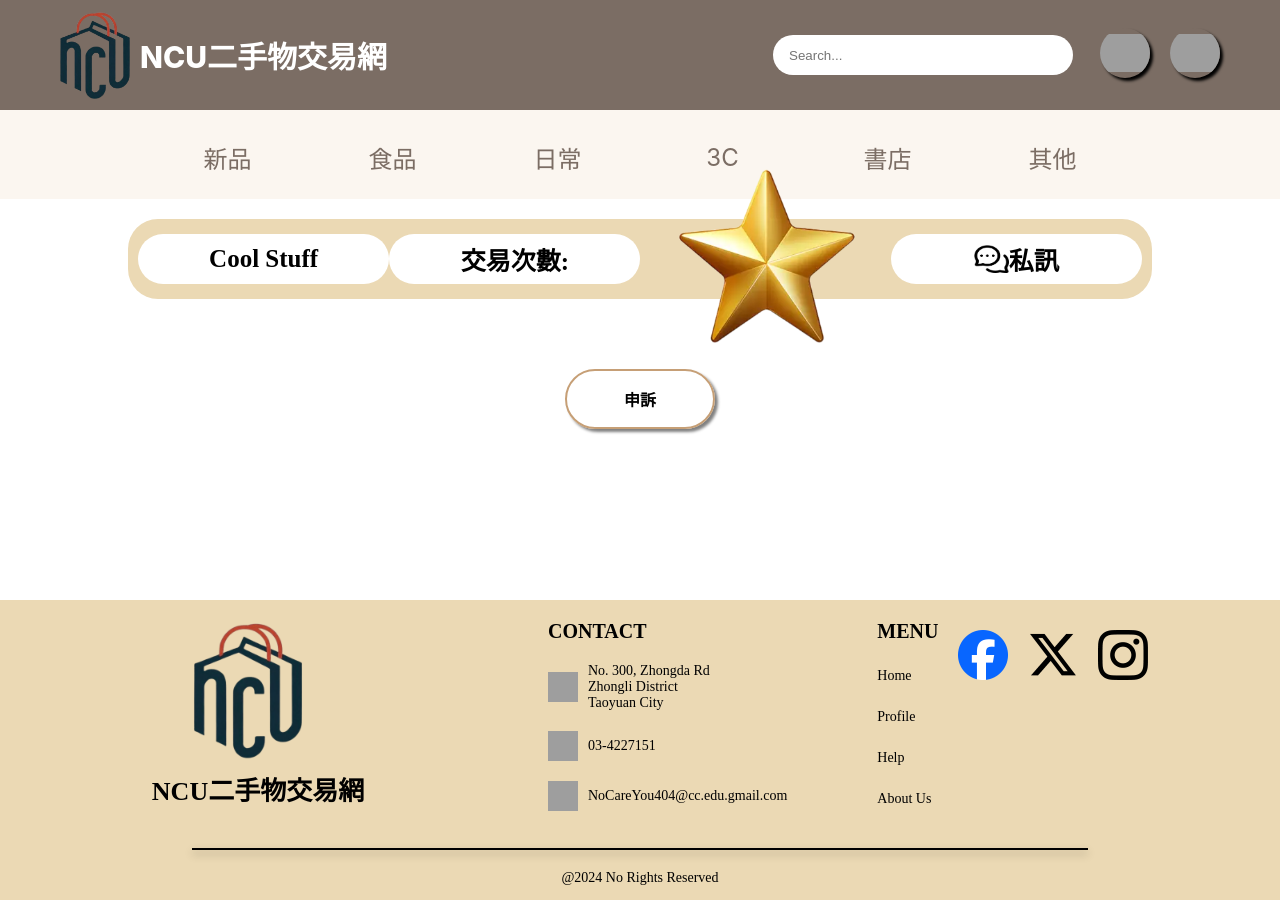
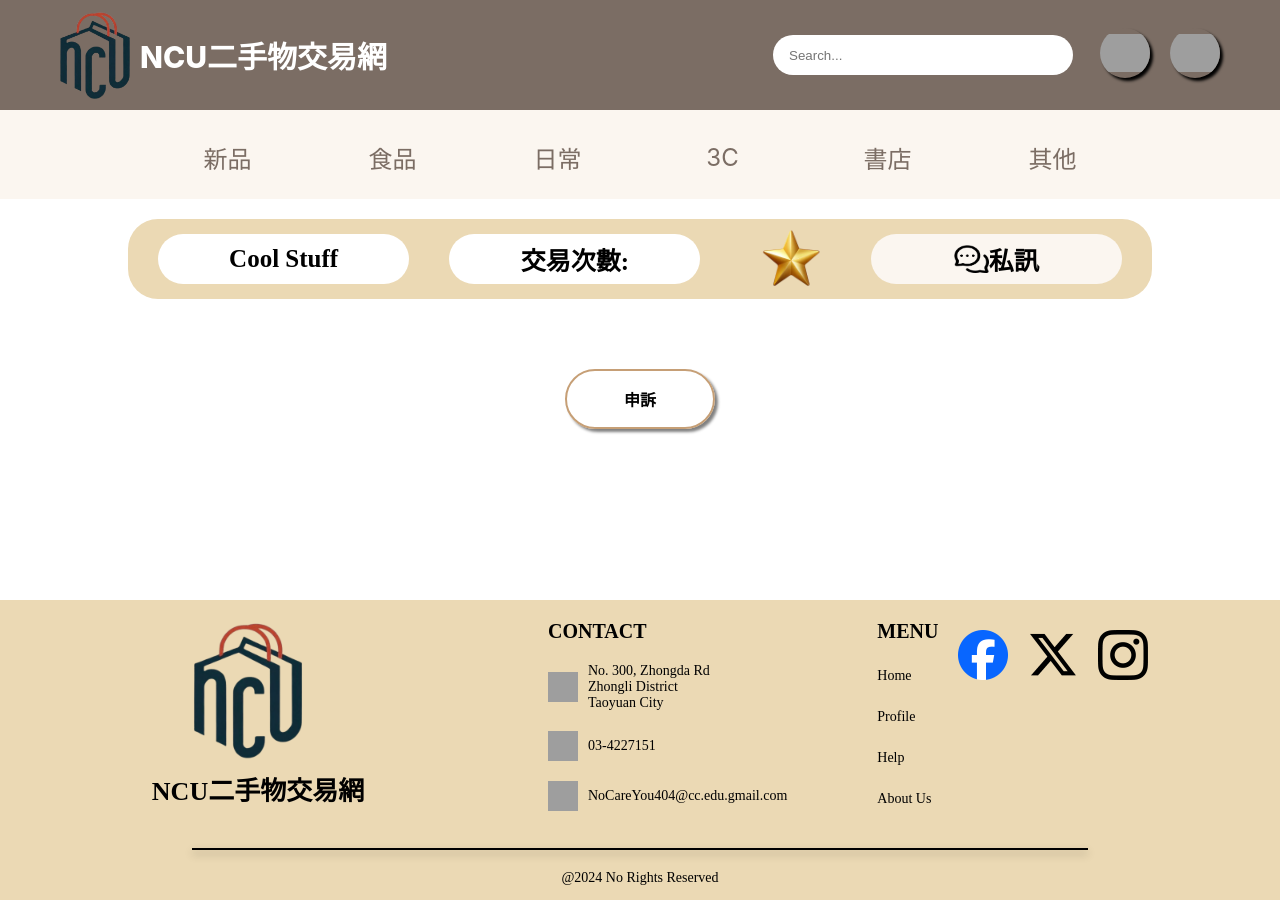
Before and after one commit to ryan8967/mid-term-project, a Vue app: page /seller/1 in a window 1280 px wide. In both pictures the pointer is over the element "私訊". Built offline with nearby package versions, Linux system fonts and the light colour scheme; grey boxes are pictures that could not be loaded.

Commit message:
add hover color

```diff
--- a/src/components/pages/UserPages/SellerPage.vue
+++ b/src/components/pages/UserPages/SellerPage.vue
@@ -4,6 +4,7 @@
     <div class="market-name">Cool Stuff</div>
     <div class="counts">交易次數:</div>
     <div class="rating">
+      <div>{{ rating_score }}</div>
       <img src="@/assets/images/Rating.png" alt="rating" />
     </div>
     <div class="chatroom">
@@ -128,7 +129,7 @@ export default {
 }
 
 .rating img {
-  width: 250px;
+  width: 80px;
   height: auto;
 }
 
@@ -159,6 +160,12 @@ export default {
   margin: 20px;
 }
 
+.cmarket-name:hover ,
+.chatroom:hover ,
+.actions:hover {
+  background-color: #fbf6f0;
+}
+
 a {
   text-decoration: none;
   color: inherit;
```
